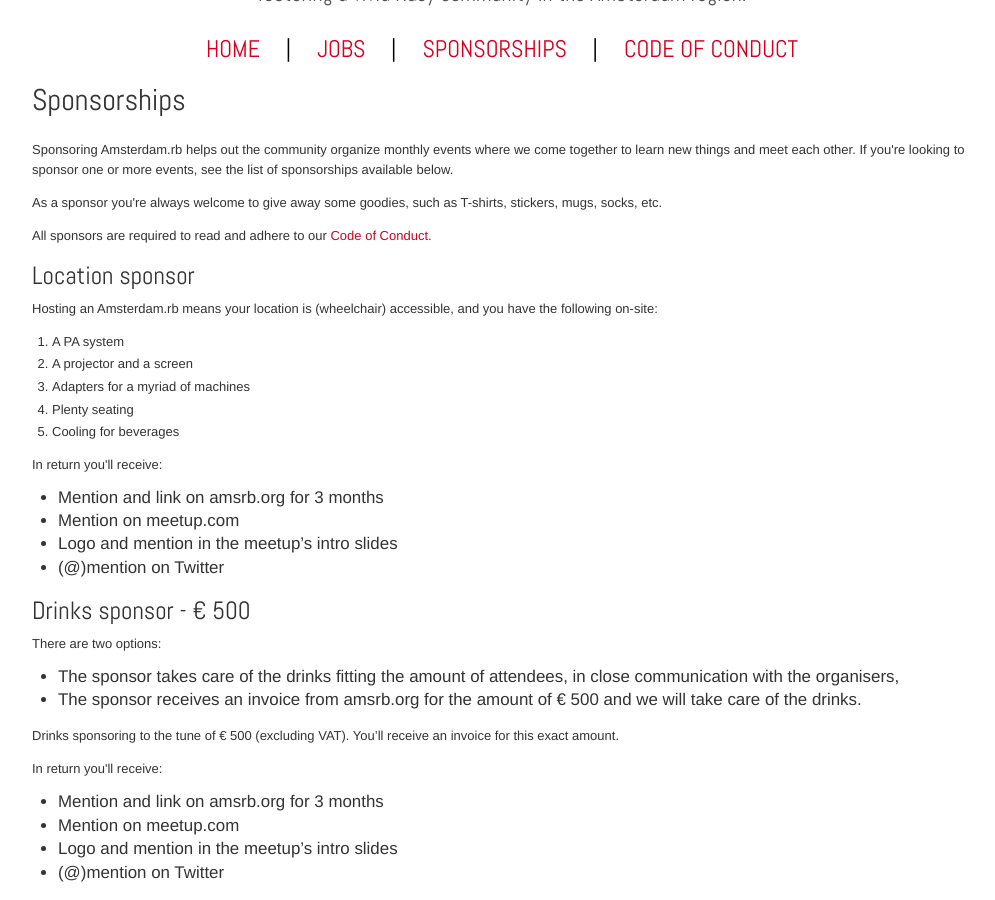
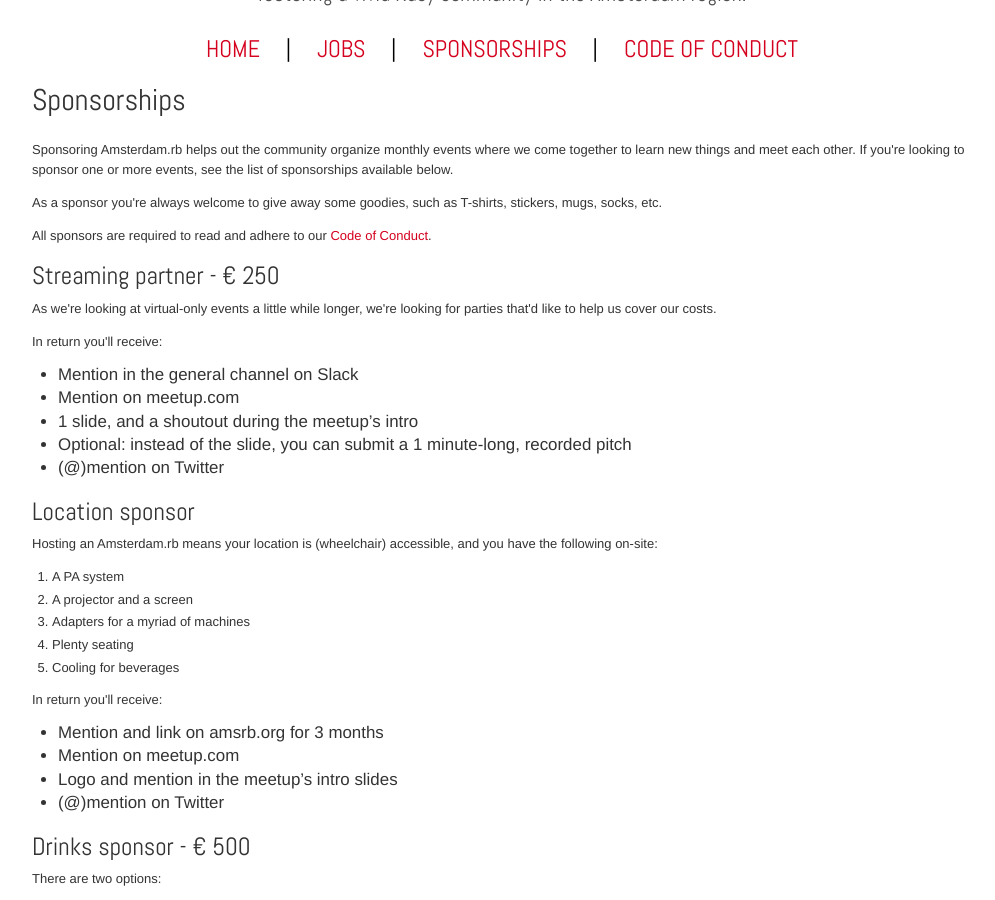
Before and after one commit to amsrb/amsrb.github.com, a Jekyll site: the page built from sponsorships/index.html, in a window 1280 px wide and 900 px high, scrolled down 338 px. Shown: the whole window, without its empty margins (138-1133 px from the left). Built offline with Jekyll 4.4.1, drawn with Linux system fonts in a browser that asks for light colours; comment, search, counter and statistics services are not loaded.

Commit message:
Add Streaming sponsor package

```diff
--- a/sponsorships/index.html
+++ b/sponsorships/index.html
@@ -11,6 +11,20 @@
   <p>As a sponsor you're always welcome to give away some goodies, such as T-shirts, stickers, mugs, socks, etc.</p>
 
   <p>All sponsors are required to read and adhere to our <a href="https://amsrb.org/code-of-conduct/">Code of Conduct</a>.</p>
+
+  <h2>Streaming partner - € 250</h2>
+
+  <p>As we're looking at virtual-only events a <em>little</em> while longer, we're looking for parties that'd like to help us cover our costs.</p>
+
+  <p>In return you'll receive:</p>
+
+  <ul>
+    <li>Mention in the general channel on Slack</li>
+    <li>Mention on meetup.com</li>
+    <li>1 slide, and a shoutout during the meetup’s intro</li>
+    <li>Optional: instead of the slide, you can submit a 1 minute-long, recorded pitch</li>
+    <li>(@)mention on Twitter</li>
+  </ul>
 
   <h2>Location sponsor</h2>
 
```
